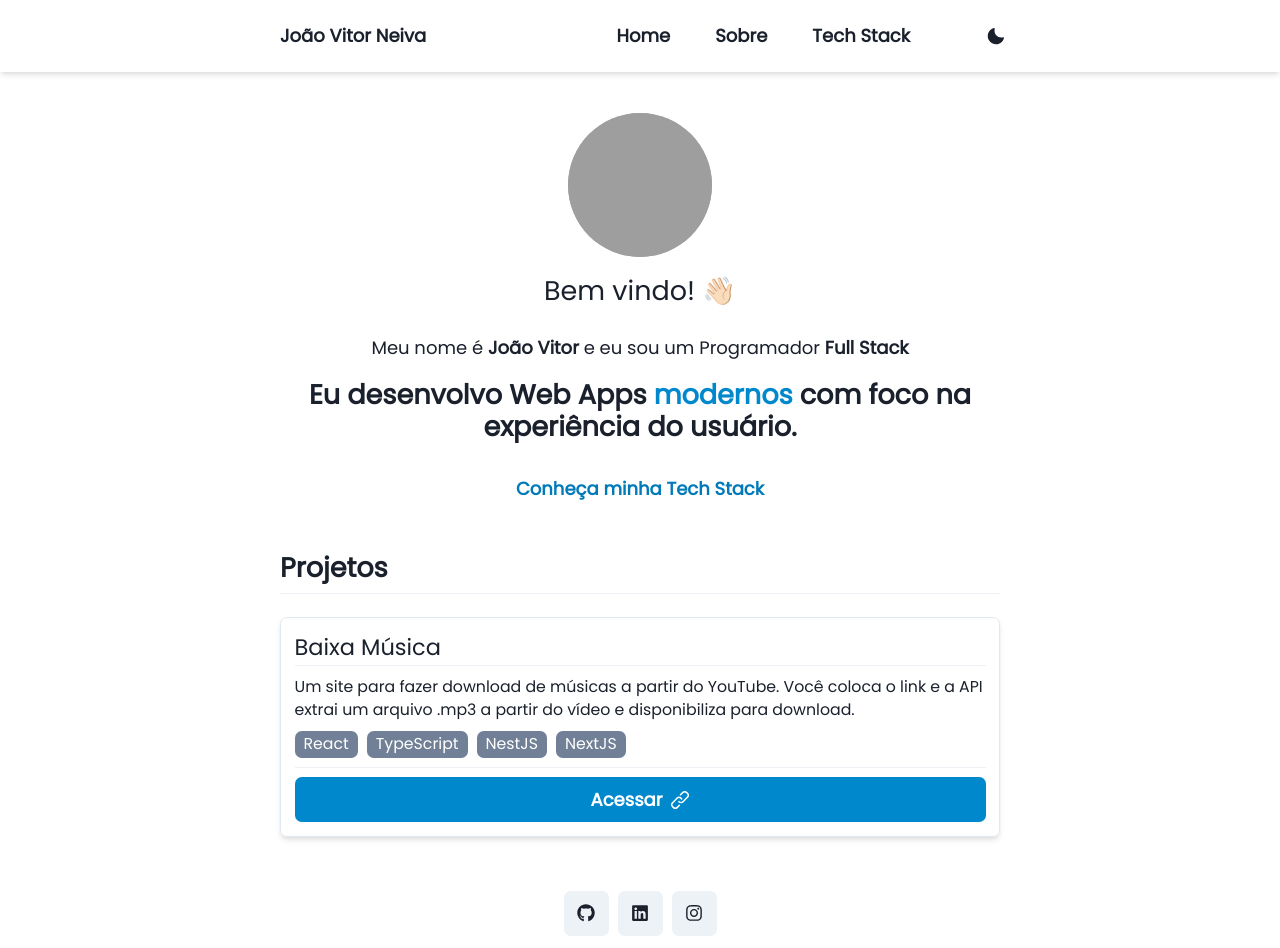
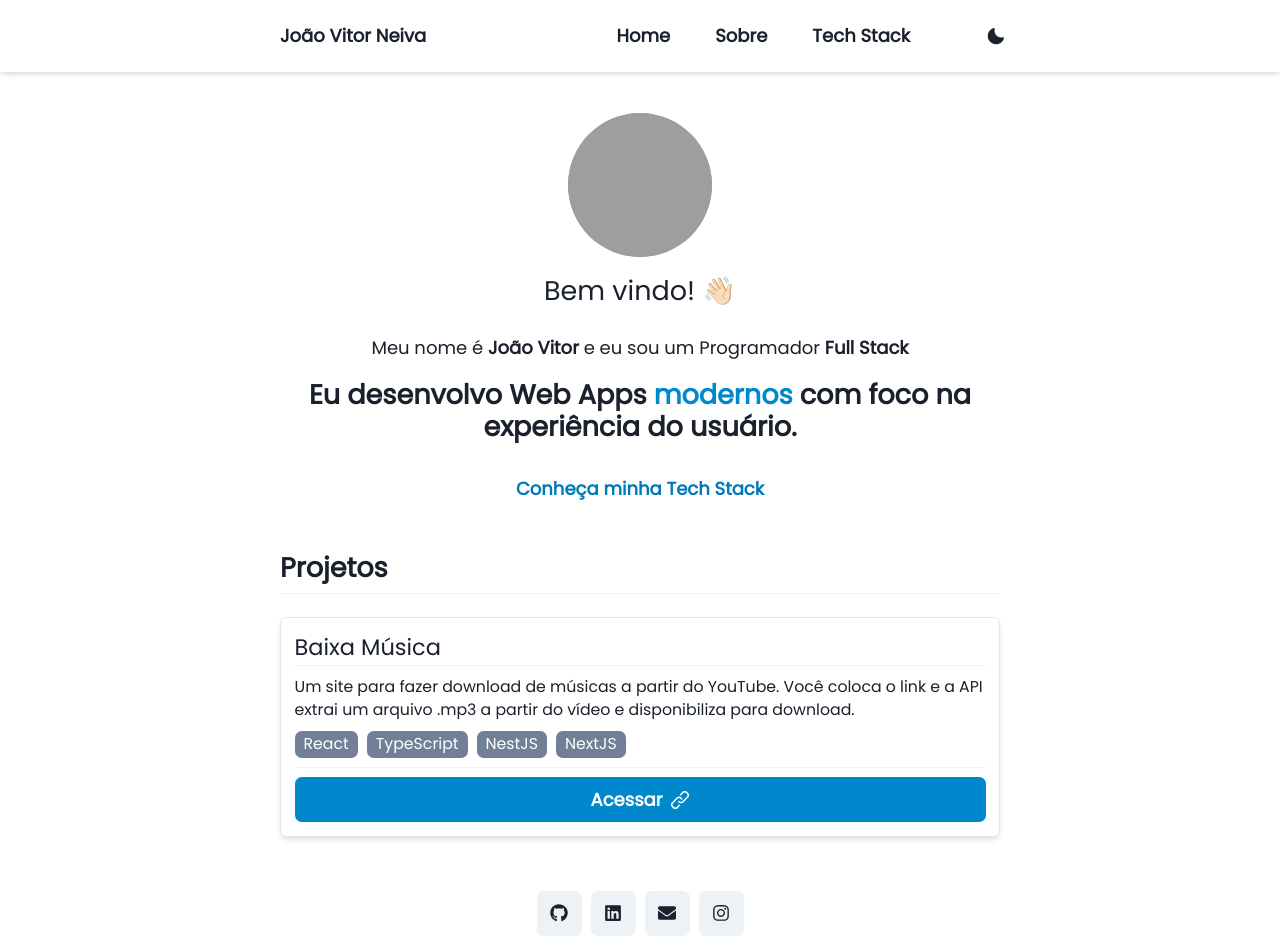
Before and after one commit to jneiva0/portfolio, a Next.js app: page / in a window 1280 px wide. Shown: the top 948 px of the page. Built offline with nearby package versions, Linux system fonts and the light colour scheme; grey boxes are pictures that could not be loaded.

Commit message:
add email to contact info

```diff
--- a/src/components/Layout/Footer.tsx
+++ b/src/components/Layout/Footer.tsx
@@ -1,6 +1,6 @@
 import { Text, HStack, IconButton, VStack, Link } from '@chakra-ui/react'
 import React from 'react'
-import { FaGithub, FaInstagram, FaLinkedin } from 'react-icons/fa'
+import { FaEnvelope, FaGithub, FaInstagram, FaLinkedin } from 'react-icons/fa'
 
 export const Footer = () => {
   return (
@@ -12,6 +12,9 @@ export const Footer = () => {
         <Link href='https://www.linkedin.com/in/jneiva0/' isExternal>
           <IconButton aria-label='LinkedIn' icon={<FaLinkedin />} />
         </Link>
+        <Link href='mailto:jneiva42@gmail.com' isExternal>
+          <IconButton aria-label='Email' icon={<FaEnvelope />} />
+        </Link>
         <Link href='https://instagram.com/jv.neiva/' isExternal>
           <IconButton aria-label='Instagram' icon={<FaInstagram />} />
         </Link>
```
